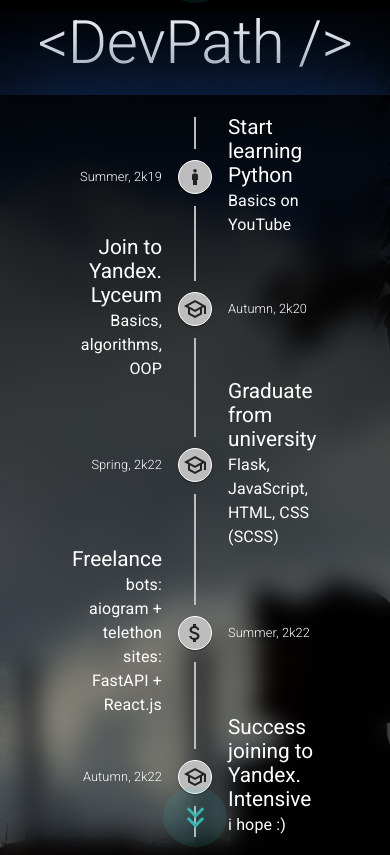
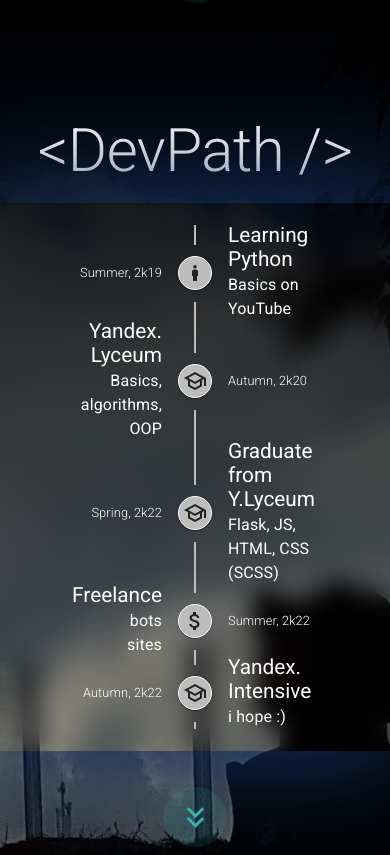
Before and after one commit to mrSkyGuy/skyResume, a React (Create React App) app: page / in a window 390 px wide. Shown: the part 833-1688 px from the top of the page. Built offline with nearby package versions, Linux system fonts and the light colour scheme.

Commit message:
for mobile device changing content

```diff
--- a/src/components/DevPath.js
+++ b/src/components/DevPath.js
@@ -92,7 +92,7 @@
                                     lineHeight: "0",
                                     fontSize: m570 ? "1.3em" : "1.5em"
                                 }}>
-                                Start learning Python
+                                Learning Python
                             </Typography>
                             <Typography sx={{ fontSize: m570 ? "1em" : "1.2em" }}>Basics on YouTube</Typography>
                         </TimelineContent>
@@ -124,7 +124,7 @@
                                     lineHeight: "0",
                                     fontSize: m570 ? "1.3em" : "1.5em"
                                 }}>
-                                Join to Yandex. Lyceum
+                                Yandex. Lyceum
                             </Typography>
                             <Typography sx={{ fontSize: m570 ? "1em" : "1.2em" }}>Basics, algorithms, OOP</Typography>
                         </TimelineContent>
@@ -156,9 +156,9 @@
                                     lineHeight: "0",
                                     fontSize: m570 ? "1.3em" : "1.5em"
                                 }}>
-                                Graduate from university
+                                Graduate from Y.Lyceum
                             </Typography>
-                            <Typography sx={{ fontSize: m570 ? "1em" : "1.2em" }}>Flask, JavaScript, HTML, CSS (SCSS)</Typography>
+                            <Typography sx={{ fontSize: m570 ? "1em" : "1.2em" }}>Flask, JS, HTML, CSS (SCSS)</Typography>
                         </TimelineContent>
                     </TimelineItem>
                     <TimelineItem>
@@ -190,8 +190,12 @@
                              }}>
                                 Freelance
                             </Typography>
-                            <Typography sx={{ fontSize: m570 ? "1em" : "1.2em" }}>bots: aiogram + telethon</Typography>
-                            <Typography sx={{ fontSize: m570 ? "1em" : "1.2em" }}>sites: FastAPI + React.js</Typography>
+                            <Typography sx={{ fontSize: m570 ? "1em" : "1.2em" }}>
+                                bots{!m700 && ": aiogram + telethon"}
+                            </Typography>
+                            <Typography sx={{ fontSize: m570 ? "1em" : "1.2em" }}>
+                                sites{!m700 && ": FastAPI + React.js"}
+                            </Typography>
                         </TimelineContent>
                     </TimelineItem>
                     <TimelineItem>
@@ -221,7 +225,7 @@
                                     lineHeight: "0",
                                     fontSize: m570 ? "1.3em" : "1.5em"
                                 }}>
-                                Success joining to Yandex. Intensive
+                                Yandex. Intensive
                             </Typography>
                             <Typography sx={{ fontSize: m570 ? "1em" : "1.2em" }}>i hope :)</Typography>
                         </TimelineContent>
```
